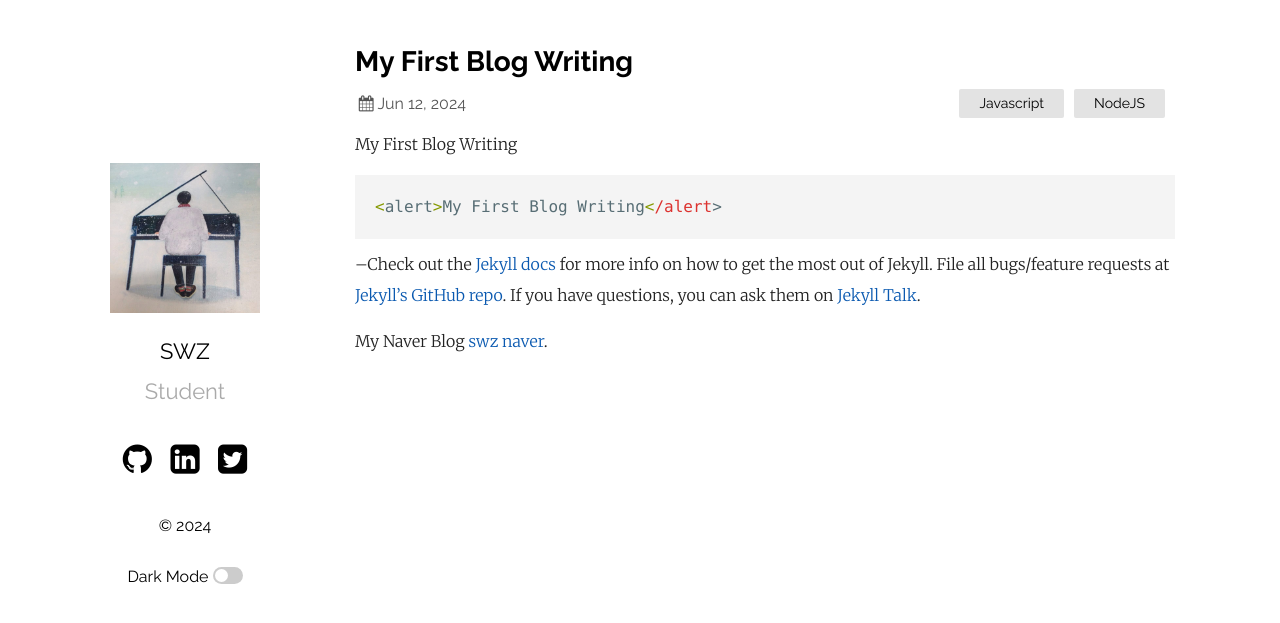
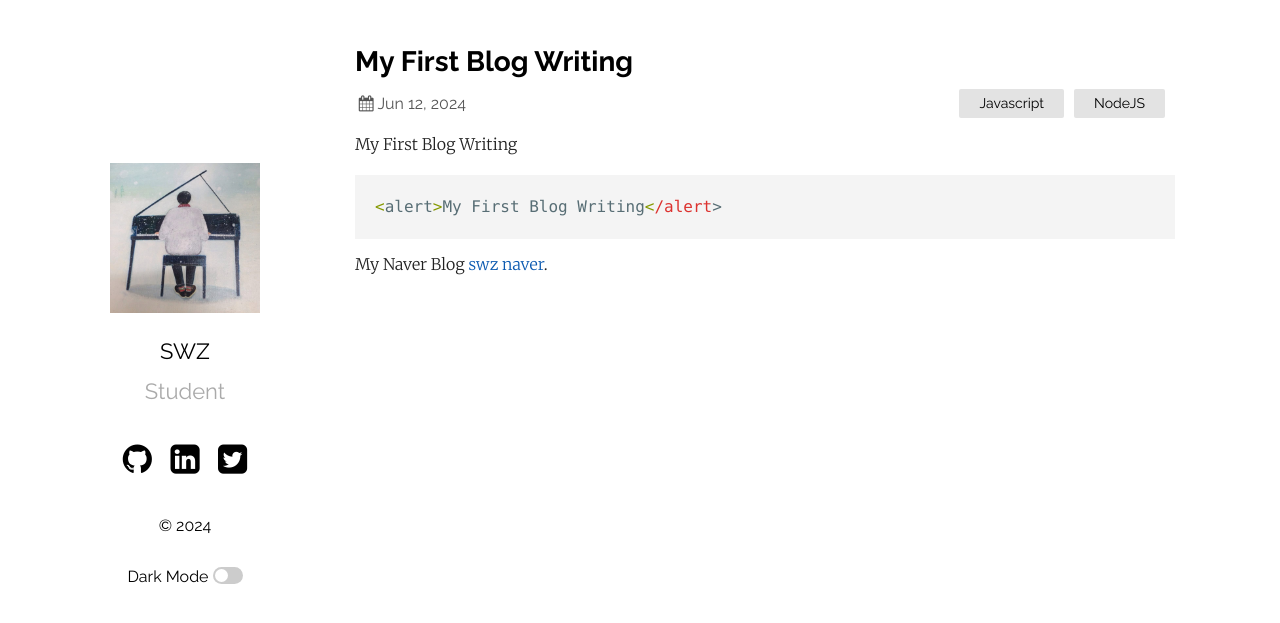
Before and after one commit to byswz/byswz.github.io, a Jekyll site: the page built from _posts/2024-06-12-first.markdown, in a window 1280 px wide. Shown: the top 623 px of the page. Built offline with Jekyll 4.4.1, drawn with Linux system fonts in a browser that asks for light colours.

Commit message:
4th commit

````diff
--- a/_posts/2024-06-12-first.markdown
+++ b/_posts/2024-06-12-first.markdown
@@ -4,18 +4,13 @@ title:  "My First Blog Writing"
 date:   2024-06-12 09:05:01 +0530
 categories: Javascript NodeJS
 ---
+
 My First Blog Writing
 
 ```javascript
 <alert>My First Blog Writing</alert>
 ```
 
---Check out the [Jekyll docs][jekyll-docs] for more info on how to get the most out of Jekyll. File all bugs/feature requests at [Jekyll’s GitHub repo][jekyll-gh]. If you have questions, you can ask them on [Jekyll Talk][jekyll-talk].
-
-[jekyll-docs]: https://jekyllrb.com/docs/home
-[jekyll-gh]:   https://github.com/jekyll/jekyll
-[jekyll-talk]: https://talk.jekyllrb.com/
-
 My Naver Blog [swz naver][swz-naver].
 
 [swz-naver]: https://blog.naver.com/byswz
````
